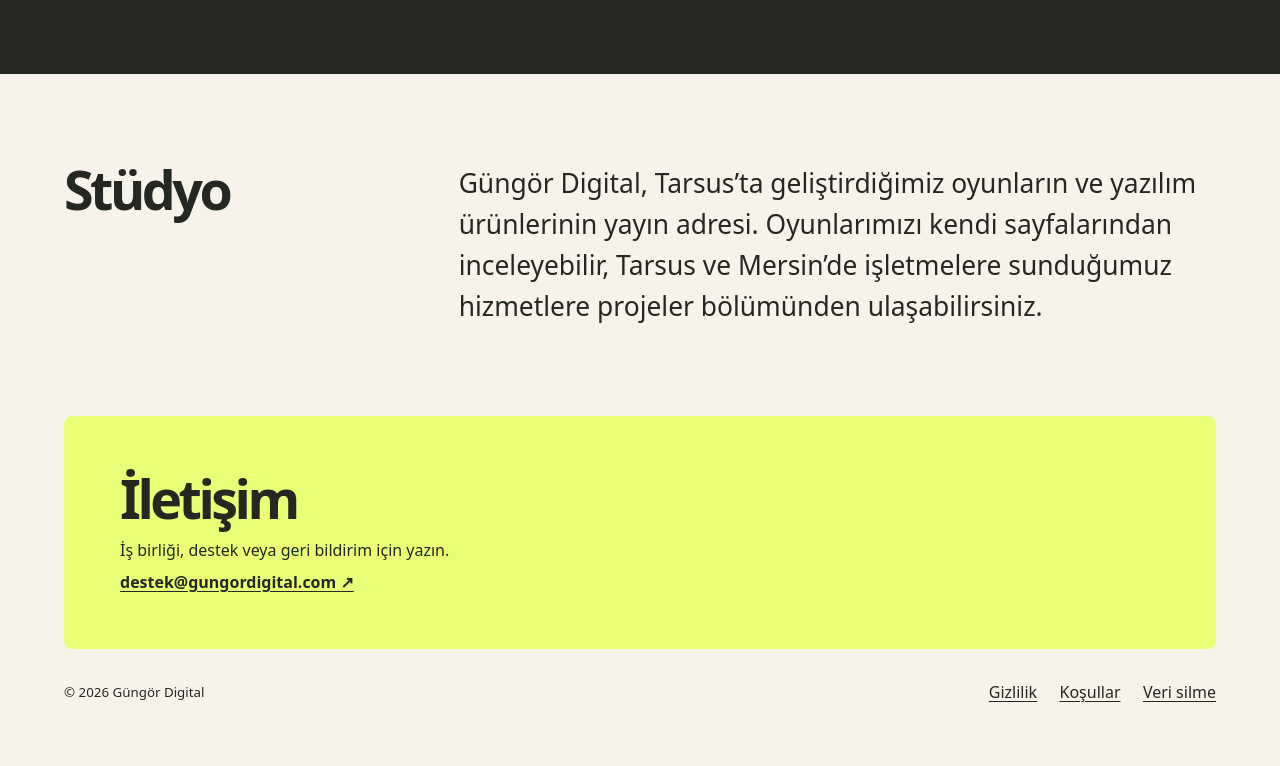
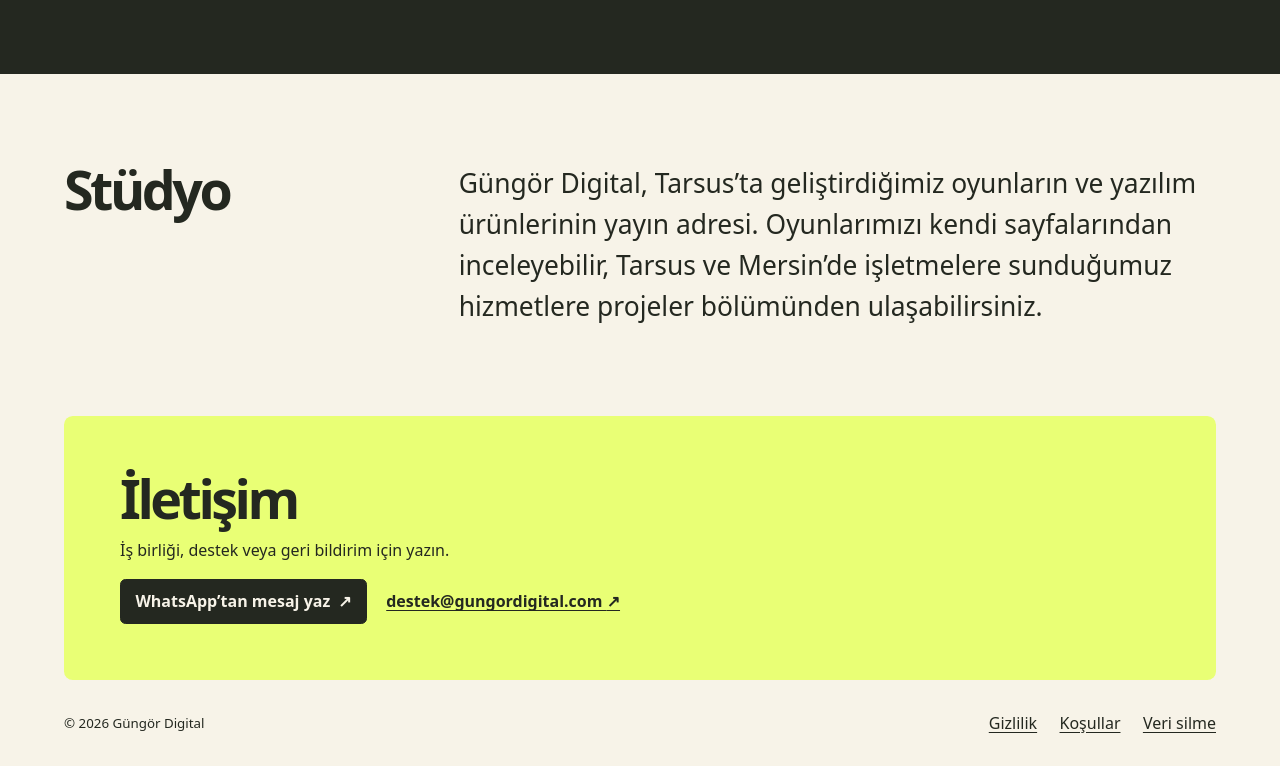
Before and after one commit to ahmetgungor001/gungordigital-site, an Astro site: page / in a window 1280 px wide. Shown: the part 1210-1976 px from the top of the page. Before the commit the page ends 1945 px from the top, so only its background shows below. Built offline with nearby package versions, Linux system fonts and the light colour scheme; Astro itself is replaced by a stand-in of ours.

Commit message:
Add WhatsApp contact link

```diff
--- a/src/pages/index.astro
+++ b/src/pages/index.astro
@@ -76,7 +76,10 @@ const board = ['G', 'Ü', 'N', 'G', 'Ö', 'R', 'O', 'Y', 'U', 'N', 'L', 'A', 'Ü
     <section class="contact frame" id="iletisim">
       <h2>İletişim</h2>
       <p>İş birliği, destek veya geri bildirim için yazın.</p>
-      <a href="mailto:destek@gungordigital.com">destek@gungordigital.com <span aria-hidden="true">↗</span></a>
+      <div class="contact-links">
+        <a class="whatsapp-link" href="https://wa.me/905444518759">WhatsApp’tan mesaj yaz <span aria-hidden="true">↗</span></a>
+        <a href="mailto:destek@gungordigital.com">destek@gungordigital.com <span aria-hidden="true">↗</span></a>
+      </div>
     </section>
   </main>
 </Studio>
--- a/src/studio.css
+++ b/src/studio.css
@@ -60,7 +60,10 @@ h2 { font-size: clamp(2.15rem, 4.2vw, 4rem); line-height: 1; letter-spacing: -.0
 .studio p { font-size: clamp(1.1rem, 2.3vw, 1.65rem); max-width: 55ch; }
 .contact { background: var(--lime); padding: clamp(1.4rem, 5vw, 3.5rem); border-radius: .55rem; }
 .contact p { margin: .75rem 0 .5rem; }
+.contact-links { display: flex; flex-wrap: wrap; align-items: center; gap: .8rem 1.2rem; margin-top: 1rem; }
 .contact a { font-weight: 800; overflow-wrap: anywhere; }
+.whatsapp-link { display: inline-flex; gap: .5rem; padding: .65rem .9rem; border: 1px solid var(--ink); border-radius: .35rem; background: var(--ink); color: var(--paper); text-decoration: none; }
+.whatsapp-link:hover { background: var(--paper); color: var(--ink); }
 .footer { padding-block: 2rem; }
 @media (max-width: 48rem) {
   .hero, .studio { grid-template-columns: 1fr; }
```
